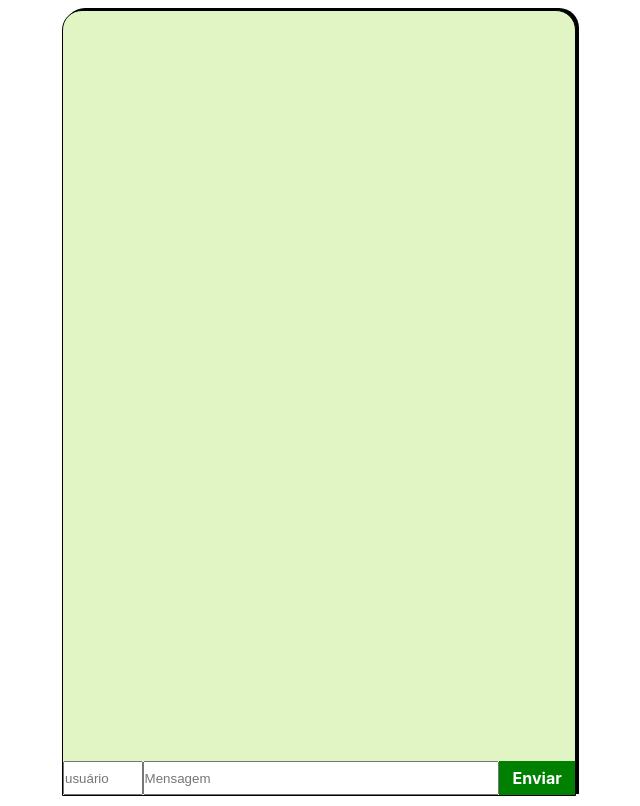
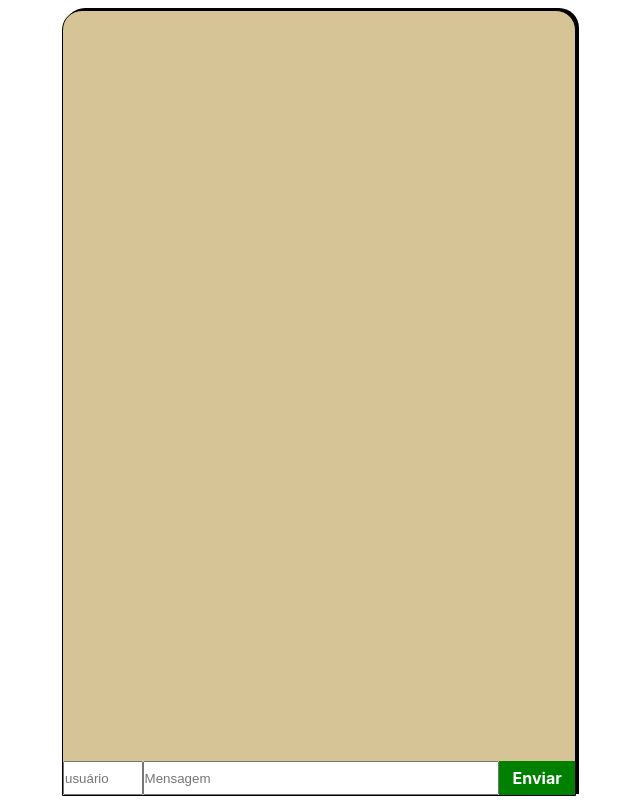
Before and after one commit to future4code/guimaraes-Leonardo-Araujo, a React (Create React App) app in the folder modulo3/projeto-whatslab/whatslab/: page / in a window 1280 px wide. Shown: the whole page, without its empty margins (321-961 px from the left). Built offline with nearby package versions, Linux system fonts and the light colour scheme.

Commit message:
alteracao de cores de fundo

```diff
--- a/modulo3/projeto-whatslab/whatslab/src/components/ContainerMensagem.js
+++ b/modulo3/projeto-whatslab/whatslab/src/components/ContainerMensagem.js
@@ -14,13 +14,13 @@ const Container=styled.div`
     display: flex;
     flex-direction: column;
     justify-content:flex-end;
-    background-color:#e1f5c4;
+    background-color:#d6c396;
    overflow:auto;
 `
 
 
 const ContainerMessage=styled.div`
-    background-color: #bfd6c7 ;
+    background-color: #b4dec1 ;
     border-radius: 10px;
     width:  max-content;
     margin: 10px ;
@@ -100,14 +100,18 @@ class ContainerMensagem extends React.Component{
         this.setState({inputMsg:''})
 
     }
+
+
+
     render(){
         return(
 
             <Container>
 
                 {this.state.mesagens.map((msg,index)=>{
-                    if((msg.msg!=="" && msg.texto!=="")  ){
+                    if((msg!=="" && msg.texto!=="")  ){
                         return  <ContainerMessage
+
                         style={msg.nome=="eu"?{ alignSelf: "end"}:{ alignSelf: "start"}} key={index}>
             <span>{msg.nome}</span>
             <p>{msg.texto}</p>
```
